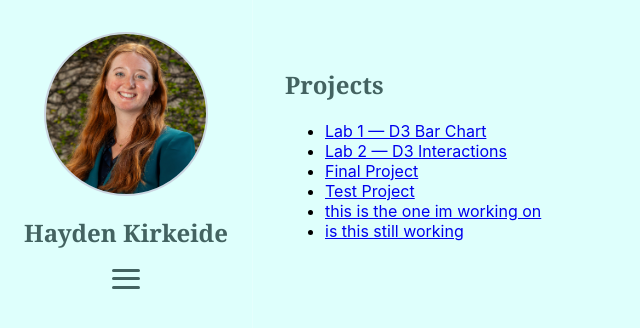
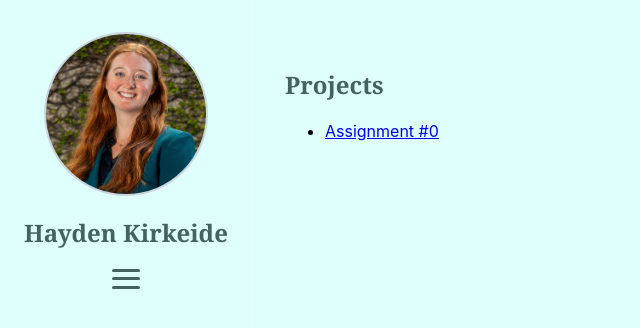
Before and after one commit to haydenkirkeide/homepage, a React (Create React App) app: page /projects in a window 1280 px wide. Shown: the top 328 px of the page, without its empty margins (0-640 px from the left). Built offline with nearby package versions, Linux system fonts and the light colour scheme.

Commit message:
add assignment pages

```diff
--- a/src/App.tsx
+++ b/src/App.tsx
@@ -5,10 +5,11 @@ import headshot from "./Hayden square.jpg";
 import About from "./pages/About";
 import Projects from "./pages/Projects";
 import Experience from "./pages/Experience";
+import Assignment0 from "./pages/ProjectFiles/Assignment0";
 
 function App() {
   return (
-    <BrowserRouter>
+    <BrowserRouter >
       <div className="App" id="app">
         <nav className="Sidebar">
           <img src={headshot} alt="Hayden Kirkeide" className="profile-photo" />
@@ -42,6 +43,7 @@ function App() {
             />
             <Route path="/about" element={<About />} />
             <Route path="/projects" element={<Projects />} />
+            <Route path="/projects/assignment0" element={<Assignment0 />} />
             <Route path="/experience" element={<Experience />} />
           </Routes>
         </main>
--- /dev/null
+++ b/src/pages/ProjectFiles/Assignment0.tsx
@@ -0,0 +1,12 @@
+import React from "react";
+
+function Assignment0() {
+  return (
+    <div>
+      <h2>Assignment0</h2>
+      <p>this is a test for assignment 0.</p>
+    </div>
+  );
+}
+
+export default Assignment0;
--- a/src/pages/Projects.tsx
+++ b/src/pages/Projects.tsx
@@ -2,12 +2,7 @@ import React from "react";
 
 function Projects() {
   const projects = [
-    { name: "Lab 1 — D3 Bar Chart", url: "#" },
-    { name: "Lab 2 — D3 Interactions", url: "#" },
-    { name: "Final Project", url: "#" },
-    { name: "Test Project", url: "#" },
-    { name: "this is the one im working on ", url: "#" },
-    { name: "is this still working", url: "#" }
+    { name: "Assignment #0", url: "/projects/assignment0" }
   ];
 
   return (
```
